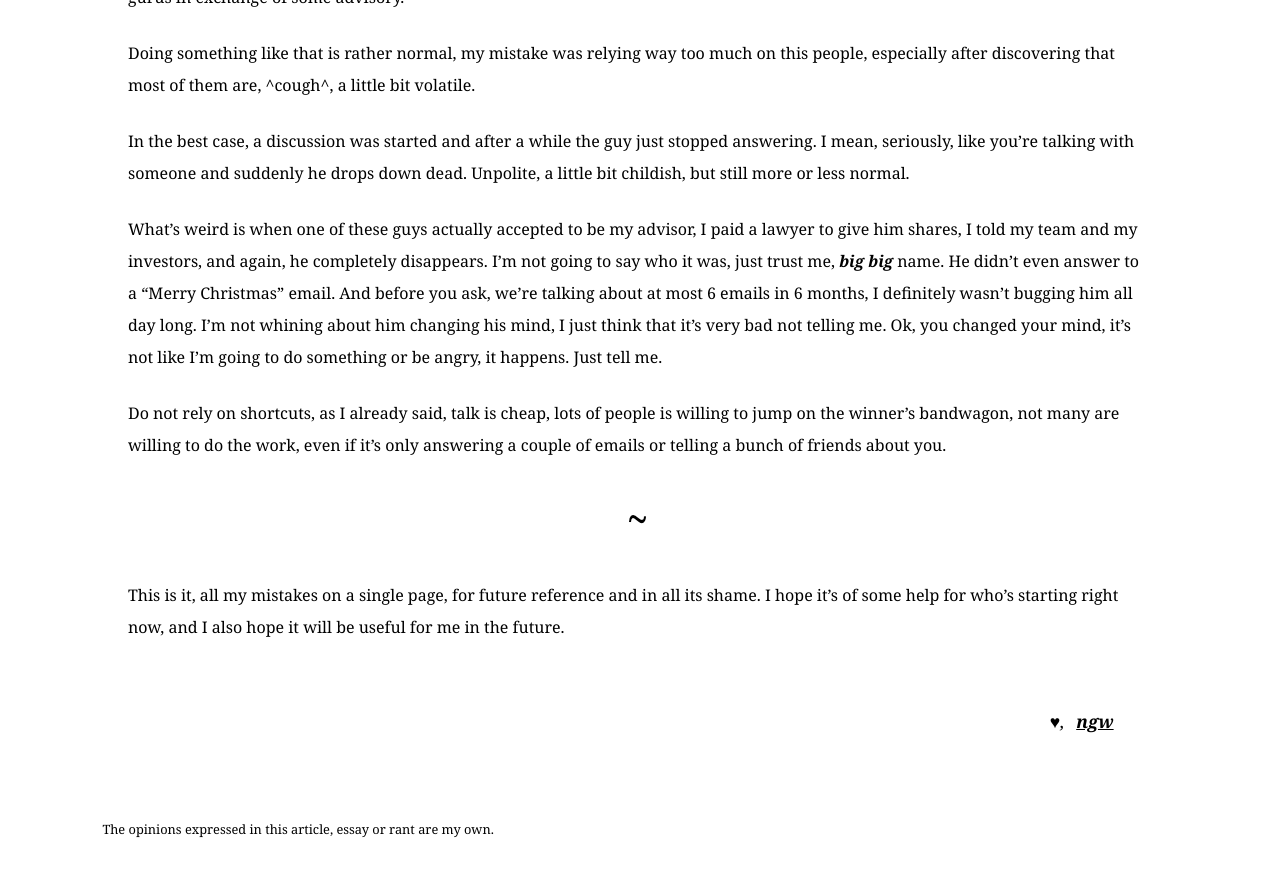
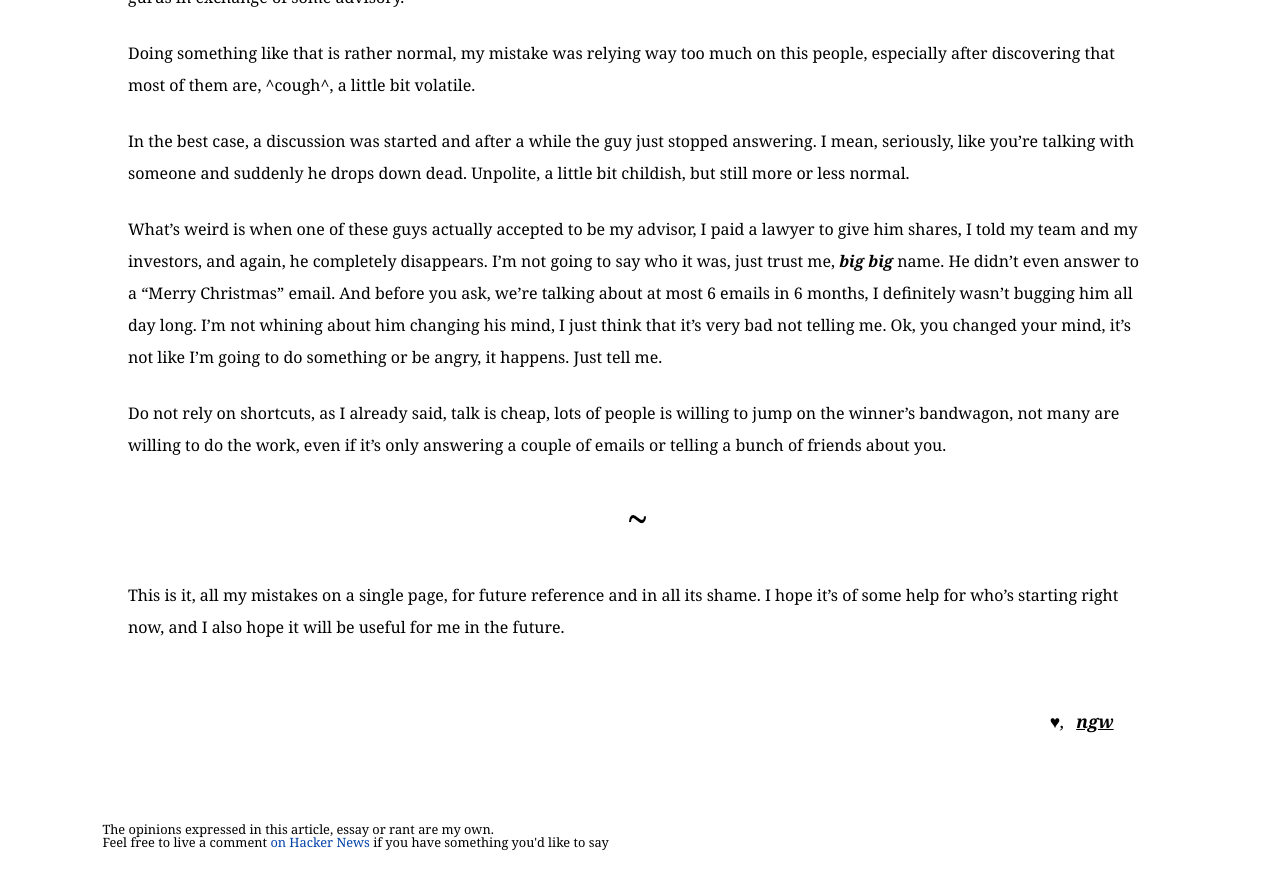
Before and after one commit to ngw/ngw.github.io, a Jekyll site: the page built from _posts/2012-2-22-the-world-will-end-in-2012.md, in a window 1280 px wide and 900 px high, scrolled down 4923 px. Shown: the top 890 px of the window. Built offline with Jekyll 4.4.1, drawn with Linux system fonts in a browser that asks for light colours; some web fonts are replaced; some of the changed lines change nothing that is shown.

Commit message:
Link to HN

```diff
--- a/_layouts/post.html
+++ b/_layouts/post.html
@@ -21,6 +21,6 @@ layout: default
 <aside>
   <p>The opinions expressed in this article, essay or rant are my own.</p>
   {% if page.hn %}
-  <p>Feel free to live a comment on the article on Hacker News if you have something you'd like to say</p>
+  <p>Feel free to live a comment <a href="{{ page.hn }}"> on Hacker News </a> if you have something you'd like to say</p>
   {% endif %}
 </aside>
--- a/_posts/2012-2-22-the-world-will-end-in-2012.md
+++ b/_posts/2012-2-22-the-world-will-end-in-2012.md
@@ -2,6 +2,7 @@
 layout: post
 title: "The world will end in 2012: I fucked up."
 location: Mantova
+hn: "http://www.hackerne.ws/item?id=3621291"
 ---
 <img src='/images/1/mayancalendarpiraro.jpg' class='head-img' />
 
```
